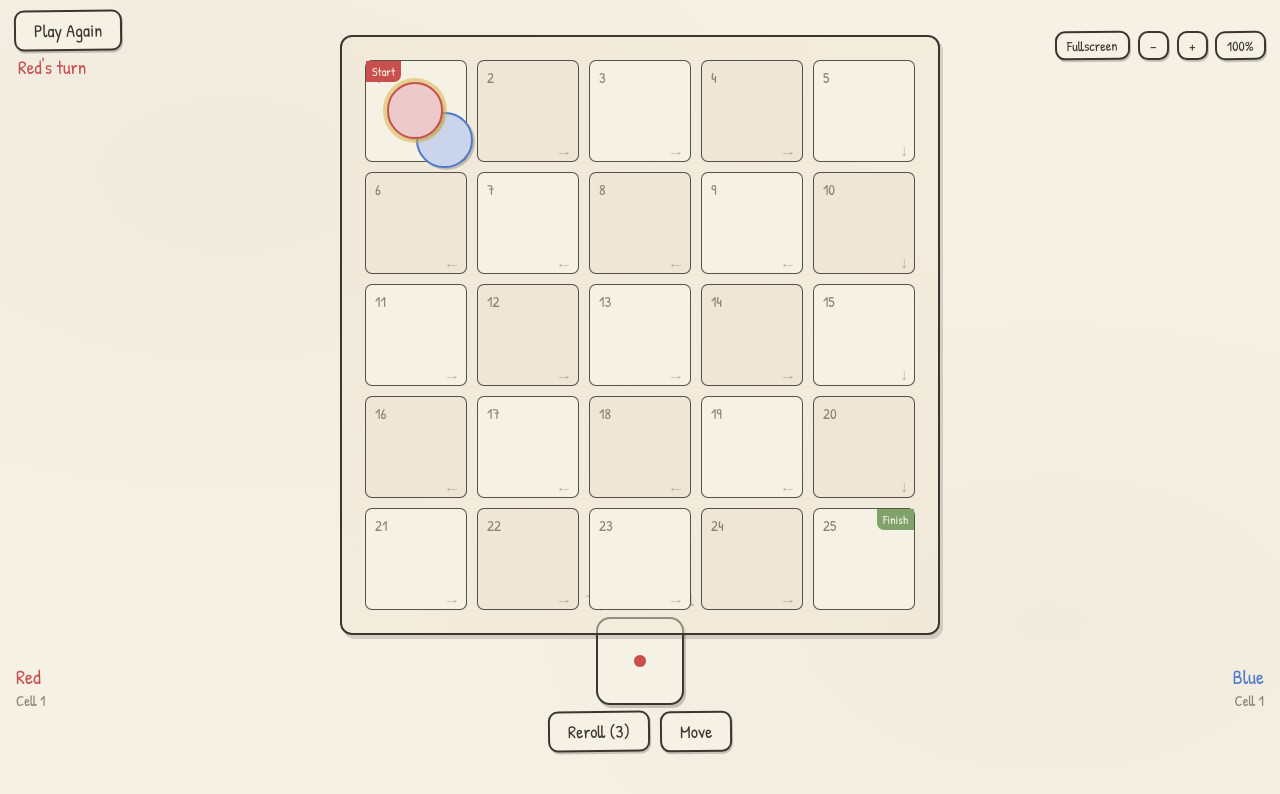
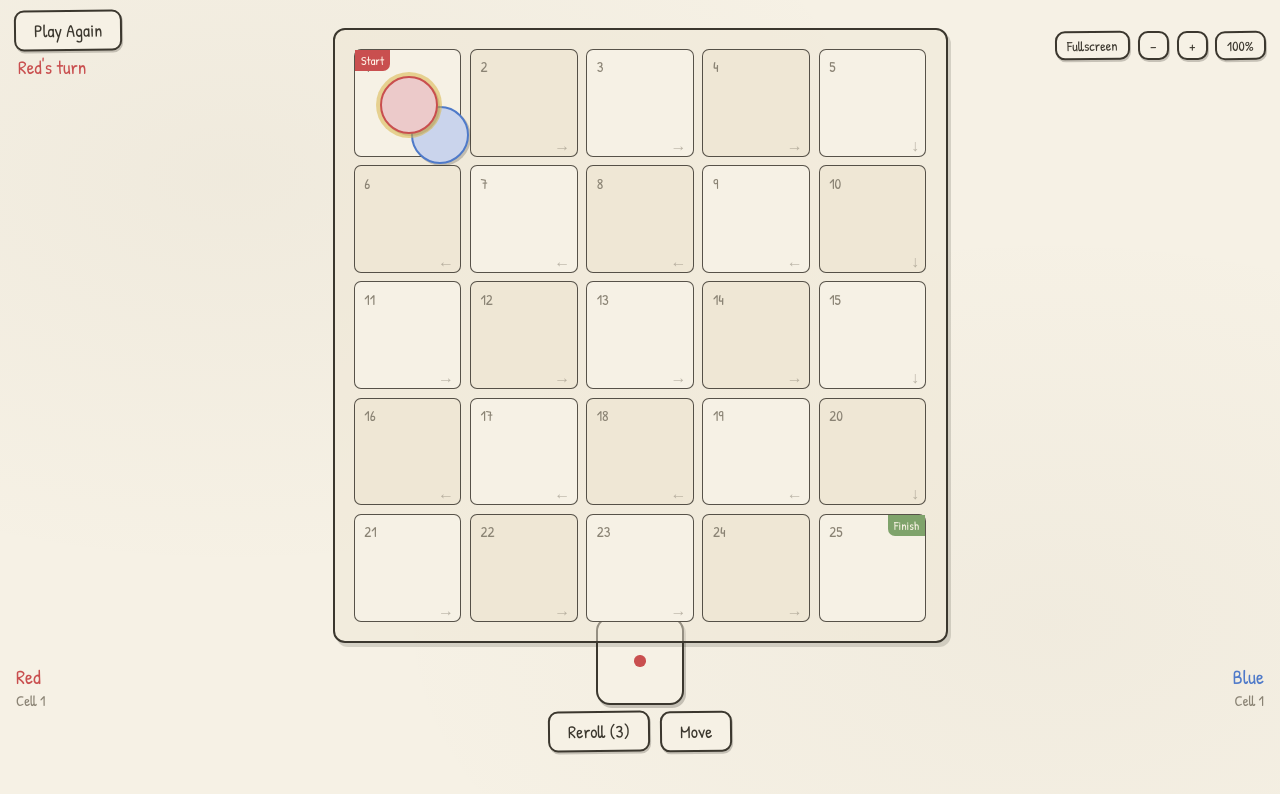
Before and after one commit to Mooling0602/Paper-Cloud-Games, a website built with Vite: page Roll-and-Move/index.html in a window 1280 px wide. Both pictures are taken after a click on the button "Start Game". Built offline with nearby package versions, Linux system fonts and the light colour scheme; a web font is replaced by a local one.

Commit message:
style(Roll-and-Move): enlarge board canvas

```diff
--- a/Roll-and-Move/src/style.css
+++ b/Roll-and-Move/src/style.css
@@ -191,13 +191,13 @@ body {
 }
 .board {
   position: relative;
-  width: min(calc(100vw - 20px), calc(100dvh - 200px));
+  width: min(calc(100vw - 12px), calc(100dvh - 185px));
   aspect-ratio: 1;
   display: grid;
   grid-template-columns: repeat(5, 1fr);
   grid-template-rows: repeat(5, 1fr);
-  gap: 1.8%;
-  padding: 1.8%;
+  gap: 1.5%;
+  padding: 1.5%;
   background: rgba(239, 231, 213, 0.5);
   border: 2px solid #3b372e;
   border-radius: 12px;
```
